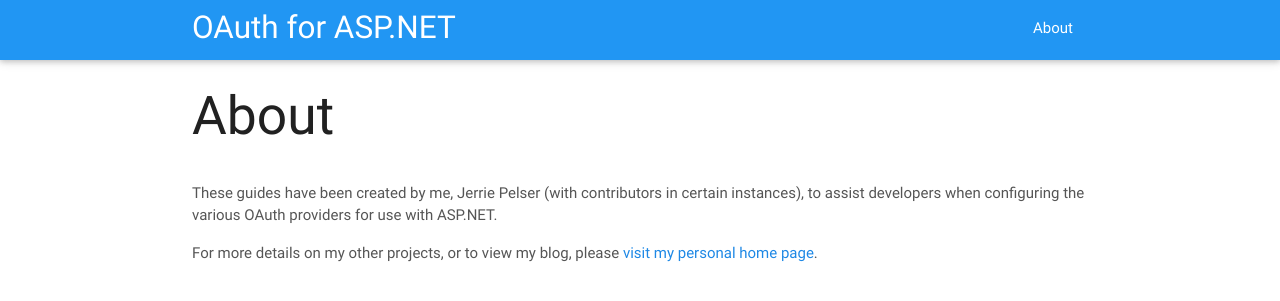
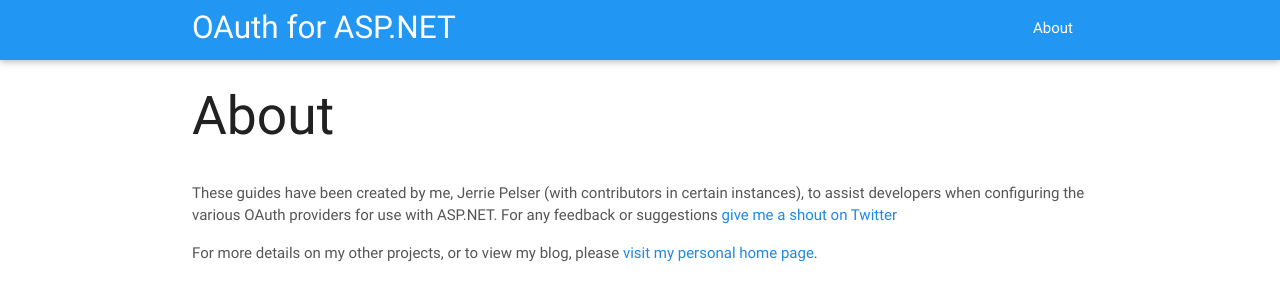
Before and after one commit to nnyegaard/oauthforaspnet, a Jekyll site: the page built from about.md, in a window 1280 px wide, cut to the strip 104-405 px from the top of the page. Built offline with Jekyll 4.4.1, drawn with Linux system fonts in a browser that asks for light colours.

Commit message:
Add feedback message

```diff
--- a/about.md
+++ b/about.md
@@ -4,6 +4,6 @@ title: About
 permalink: /about/
 ---
 
-These guides have been created by me, Jerrie Pelser (with contributors in certain instances), to assist developers when configuring the various OAuth providers for use with ASP.NET.
+These guides have been created by me, Jerrie Pelser (with contributors in certain instances), to assist developers when configuring the various OAuth providers for use with ASP.NET. For any feedback or suggestions [give me a shout on Twitter](http://www.twitter.com/jerriepelser)
 
 For more details on my other projects, or to view my blog, please [visit my personal home page](http://www.jerriepelser.com).
```
